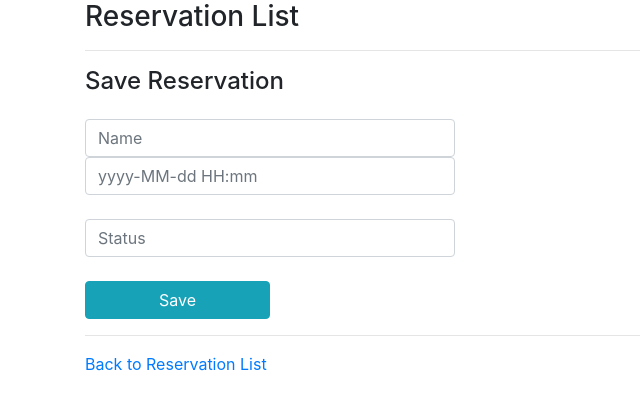
After one commit to TheFutureLegends/Movie-Booking-System, a Spring Boot app: page /admin/reservation/showFormForAdd in a window 1280 px wide. The commit adds this page. Shown: the top 410 px of the page, without its empty margins (0-640 px from the left). Run offline with Spring Boot 4, Linux system fonts and the light colour scheme; some libraries are stand-ins or nearby versions.

Commit message:
reservation admin view added

```diff
--- /dev/null
+++ b/src/main/java/learn/thymeleaf/sept/controller/AdminReservationController.java
@@ -0,0 +1,76 @@
+package learn.thymeleaf.sept.controller;
+
+import learn.thymeleaf.sept.entity.Reservation;
+import learn.thymeleaf.sept.service.ReservationService;
+import org.springframework.stereotype.Controller;
+import org.springframework.ui.Model;
+import org.springframework.web.bind.annotation.*;
+
+import java.util.List;
+
+@Controller
+@RequestMapping("/admin/reservation")
+public class AdminReservationController {
+
+    private final ReservationService reservationService;
+
+    public AdminReservationController(ReservationService reservationService) {
+        this.reservationService = reservationService;
+    }
+
+    @GetMapping("/list")
+    public String listReservations(Model theModel, String keyword) {
+
+        // get employees from db
+        List<Reservation> reservations = reservationService.findAll();
+        // check if there is a search keyword
+        if(keyword != null){
+            theModel.addAttribute("reservations", reservationService.findByReservationName(keyword));
+        }
+        else {
+            // add to the spring model
+            theModel.addAttribute("reservations", reservations);
+        }
+
+        return "admin/reservation/list";
+    }
+
+    @GetMapping("/showFormForUpdate")
+    public String showFormForUpdate(@RequestParam("reservationId")int theId, Model theModel){
+        //get the employee from service
+        Reservation reservation = reservationService.findById(theId);
+        //set the employee as a model attribute to pre-populate the form
+        theModel.addAttribute("reservation", reservation);
+        // send over to our form
+        return "admin/reservation/add-update-form";
+    }
+
+    @GetMapping("/delete")
+    public String delete(@RequestParam("reservationId")int theId){
+        //get the employee
+        reservationService.deleteById(theId);
+        //redirect to list
+        return "redirect:/admin/reservation/list";
+    }
+
+    @GetMapping("/showFormForAdd")
+    public String showFormForAdd(Model theModel) {
+
+        // create model attribute to bind form data
+        Reservation reservation = new Reservation();
+
+        theModel.addAttribute("reservation", reservation);
+
+        return "admin/reservation/add-update-form";
+    }
+
+    @PostMapping("/save")
+    public String saveReservation(@ModelAttribute("reservation") Reservation reservation) {
+
+        // save the employee
+        reservationService.create(reservation);
+
+        // use a redirect to prevent duplicate submissions
+        return "redirect:/admin/reservation/list";
+    }
+}
--- a/src/main/java/learn/thymeleaf/sept/service/MovieService.java
+++ b/src/main/java/learn/thymeleaf/sept/service/MovieService.java
@@ -1,7 +1,6 @@
 package learn.thymeleaf.sept.service;
 
 import learn.thymeleaf.sept.entity.Movie;
-import learn.thymeleaf.sept.entity.User;
 import learn.thymeleaf.sept.repositories.MovieRepository;
 import learn.thymeleaf.sept.serviceInterface.MovieServiceInterface;
 import org.springframework.beans.factory.annotation.Autowired;
--- /dev/null
+++ b/src/main/resources/templates/admin/reservation/add-update-form.html
@@ -0,0 +1,48 @@
+<!DOCTYPE html>
+<html lang="en" xmlns:th="http://thymeleaf.org">
+
+<head>
+    <!-- Required meta tags -->
+    <meta charset="utf-8">
+    <meta name="viewport" content="width=device-width, initial-scale=1, shrink-to-fit=no">
+
+    <!-- Bootstrap CSS -->
+    <link rel="stylesheet" href="https://stackpath.bootstrapcdn.com/bootstrap/4.2.1/css/bootstrap.min.css" integrity="sha384-GJzZqFGwb1QTTN6wy59ffF1BuGJpLSa9DkKMp0DgiMDm4iYMj70gZWKYbI706tWS" crossorigin="anonymous">
+
+    <title>Reservation List</title>
+</head>
+<body>
+
+<div class="container">
+
+    <h3>Reservation List</h3>
+    <hr>
+
+    <p class="h4 mb-4">Save Reservation</p>
+
+    <form action="#" th:action="@{/admin/reservation/save}"
+          th:object="${reservation}" method="POST">
+
+        <!-- Add hidden form field to handle update -->
+        <input type="hidden" th:field="*{id}"/>
+
+        <input type="text" th:field="*{name}"
+               class="form-control mbz-4 col-4" placeholder="Name">
+
+        <input type="text" th:field="*{dateTime}"
+               class="form-control mb-4 col-4" placeholder="yyyy-MM-dd HH:mm">
+
+        <input type="text" th:field="*{status}"
+               class="form-control mb-4 col-4" placeholder="Status">
+
+        <button type="submit" class="btn btn-info col-2">Save</button>
+
+    </form>
+
+    <hr>
+    <a th:href="@{/admin/reservation/list}">Back to Reservation List</a>
+
+</div>
+
+</body>
+</html>
```
Also changed, not shown: src/main/java/learn/thymeleaf/sept/repositories/ReservationRepository.java (+7 -1 lines), src/main/java/learn/thymeleaf/sept/service/ReservationService.java (added, +58 -0 lines), src/main/java/learn/thymeleaf/sept/serviceInterface/ReservationServiceInterface.java (added, +14 -0 lines), src/main/resources/templates/admin/movie/add-update-form.html (+11 -11 lines), src/main/resources/templates/admin/reservation/list.html (added, +70 -0 lines).
